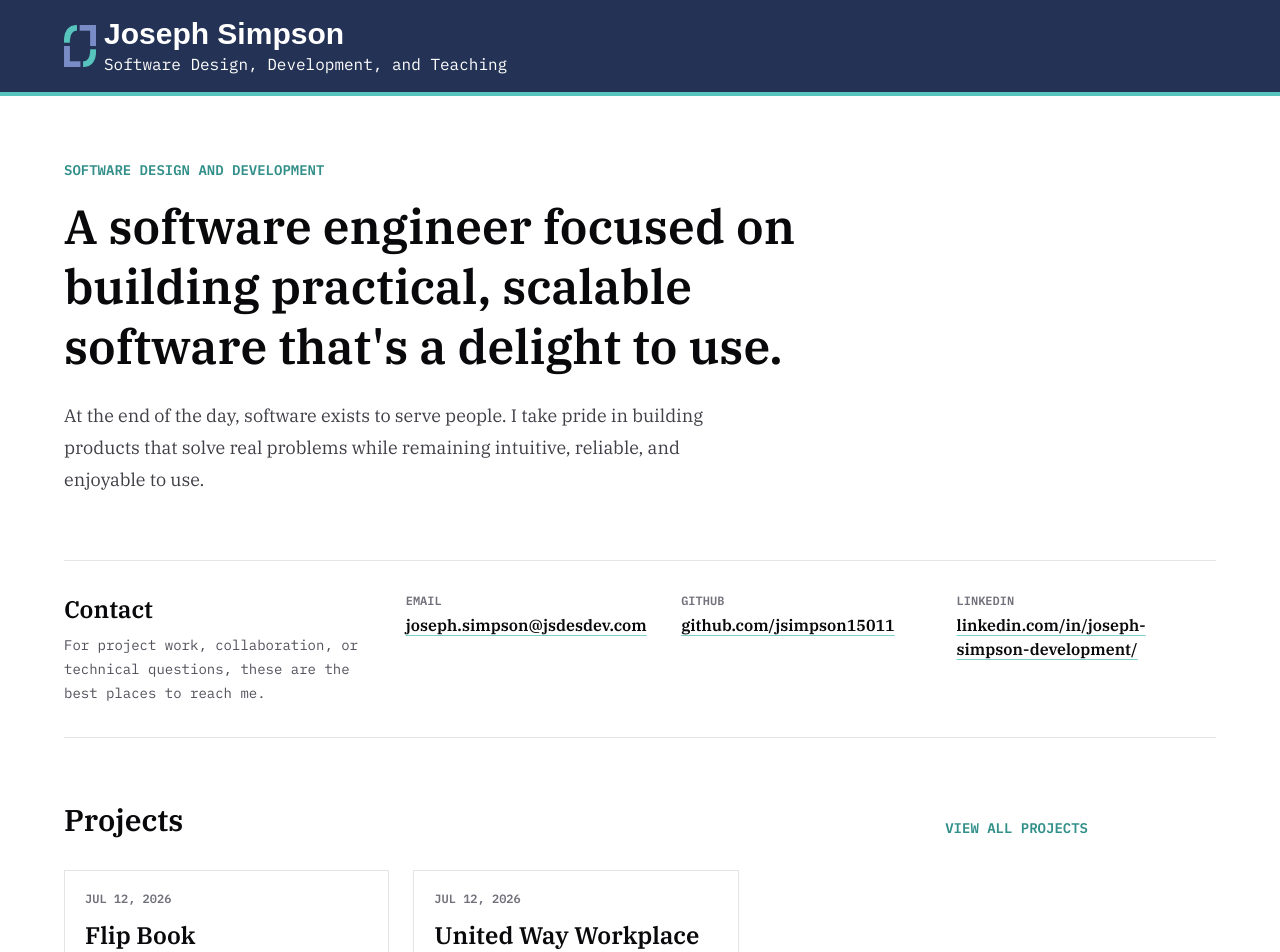
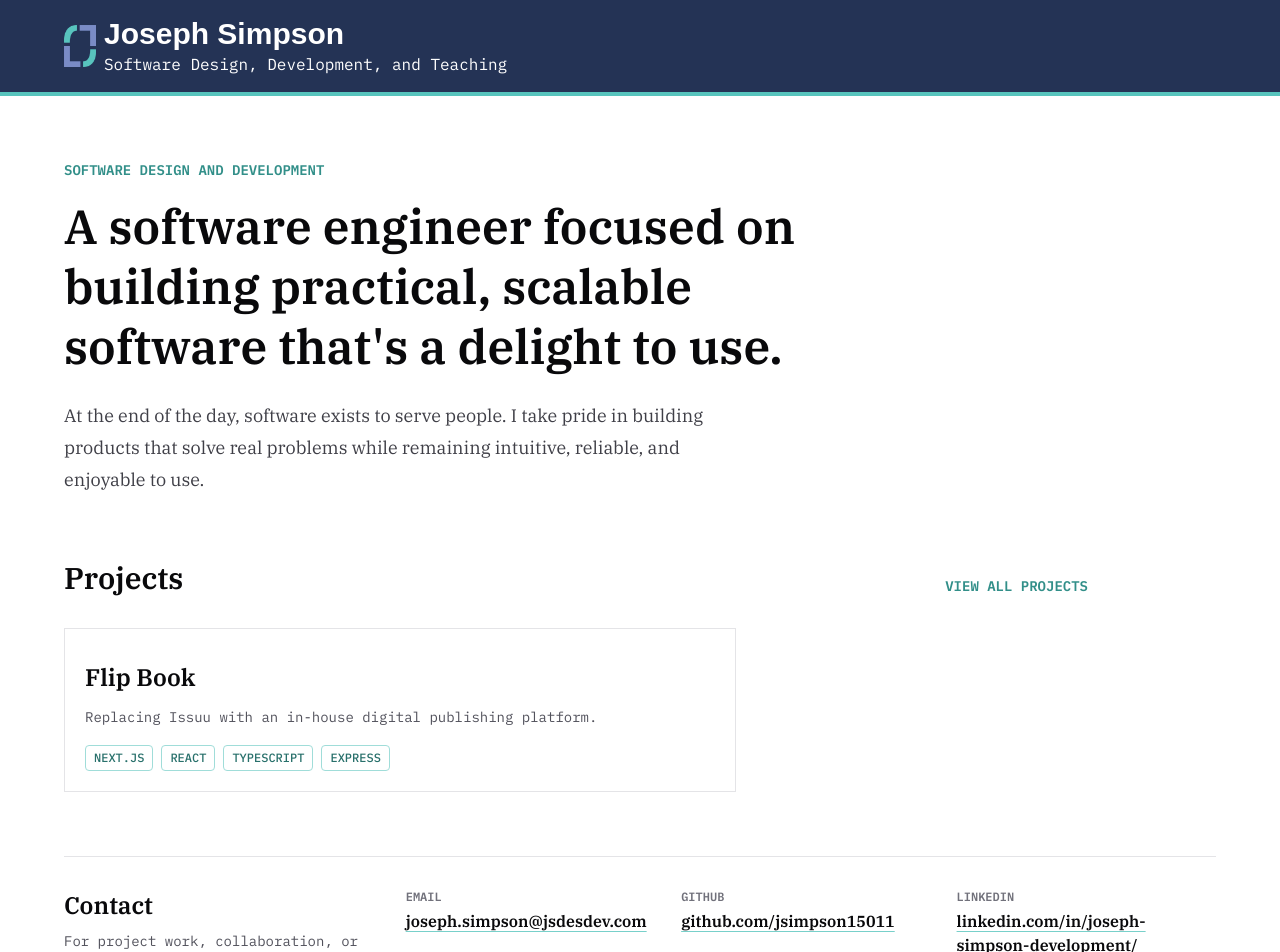
Before and after one commit to jsimpson15011/jsdesdev-2026, a Next.js app: page / in a window 1280 px wide. Shown: the top 952 px of the page. Built offline with nearby package versions, Linux system fonts and the light colour scheme.

Commit message:
Update site home page

```diff
--- a/app/blog/content.ts
+++ b/app/blog/content.ts
@@ -18,6 +18,7 @@ export type ContentEntry = {
   title: string;
   description?: string;
   published?: string;
+  featured: boolean;
   tags: string[];
   extension: string;
 };
@@ -82,6 +83,7 @@ function getContentEntries(type: ContentType) {
         title: frontmatter.title || titleFromSlug(slug),
         published: frontmatter.published,
         description: frontmatter.description,
+        featured: parseBoolean(frontmatter.featured),
         tags: parseTags(frontmatter.tags),
       };
     })
@@ -156,3 +158,7 @@ function parseTags(tags?: string) {
     .map((tag) => tag.trim())
     .filter(Boolean);
 }
+
+function parseBoolean(value?: string) {
+  return value?.toLowerCase() === "true";
+}
--- a/app/page.tsx
+++ b/app/page.tsx
@@ -20,7 +20,8 @@ const contactLinks = [
 ];
 
 export default function Home() {
-    const projects = getGroupedContent().projects.slice(0, 3);
+    const featuredProject = getFeaturedProject(getGroupedContent().projects);
+    const projects = featuredProject ? [featuredProject] : [];
 
     return (
         <main
@@ -37,7 +38,21 @@ export default function Home() {
                     real problems while remaining intuitive, reliable, and enjoyable to use.
                 </p>
             </section>
+            <section className="max-w-5xl">
+                <div className="flex flex-col gap-4 sm:flex-row sm:items-end sm:justify-between">
+                    <div>
+                        <h2 className="text-3xl font-semibold tracking-normal">Projects</h2>
+                    </div>
+                    <Link
+                        href="/blog"
+                        className="font-mono text-sm font-semibold uppercase tracking-normal text-accent-700 hover:text-accent-900 dark:text-accent-300 dark:hover:text-accent-100"
+                    >
+                        View all projects
+                    </Link>
+                </div>
 
+                <ProjectList projects={projects}/>
+            </section>
             <section className="border-y border-zinc-200 py-8 dark:border-zinc-800">
                 <div className="flex flex-col gap-6 md:flex-row md:items-start md:justify-between">
                     <div>
@@ -66,21 +81,7 @@ export default function Home() {
                     </dl>
                 </div>
             </section>
-            <section className="max-w-5xl">
-                <div className="flex flex-col gap-4 sm:flex-row sm:items-end sm:justify-between">
-                    <div>
-                        <h2 className="text-3xl font-semibold tracking-normal">Projects</h2>
-                    </div>
-                    <Link
-                        href="/blog"
-                        className="font-mono text-sm font-semibold uppercase tracking-normal text-accent-700 hover:text-accent-900 dark:text-accent-300 dark:hover:text-accent-100"
-                    >
-                        View all projects
-                    </Link>
-                </div>
 
-                <ProjectList projects={projects}/>
-            </section>
         </main>
     );
 }
@@ -95,16 +96,13 @@ function ProjectList({projects}: { projects: ContentEntry[] }) {
     }
 
     return (
-        <ul className="mt-8 grid gap-6 lg:grid-cols-3">
+        <ul className="mt-8 grid max-w-2xl gap-6">
             {projects.map((project) => (
                 <li
                     key={project.slug}
                     className="border border-zinc-200 p-5 dark:border-zinc-800"
                 >
                     <Link href={`/blog/${project.slug}`} className="group block">
-                        <p className="font-mono text-xs font-semibold uppercase tracking-normal text-zinc-500 dark:text-zinc-400">
-                            {formatPublishedDate(project.published)}
-                        </p>
                         <h3 className="mt-3 text-2xl font-semibold tracking-normal group-hover:text-accent-700 dark:group-hover:text-accent-300">
                             {project.title}
                         </h3>
@@ -119,6 +117,12 @@ function ProjectList({projects}: { projects: ContentEntry[] }) {
             ))}
         </ul>
     );
+}
+
+function getFeaturedProject(projects: ContentEntry[]) {
+    const featuredProjects = projects.filter((project) => project.featured);
+
+    return featuredProjects[0] ?? projects[0];
 }
 
 function TagList({tags}: { tags: string[] }) {
@@ -139,22 +143,3 @@ function TagList({tags}: { tags: string[] }) {
         </ul>
     );
 }
-
-function formatPublishedDate(published?: string) {
-    if (!published) {
-        return "Undated";
-    }
-
-    const date = new Date(published);
-
-    if (Number.isNaN(date.getTime())) {
-        return "Undated";
-    }
-
-    return new Intl.DateTimeFormat("en", {
-        month: "short",
-        day: "numeric",
-        year: "numeric",
-        timeZone: "UTC",
-    }).format(date);
-}
```
Also changed, not shown: public/data-base.png.
